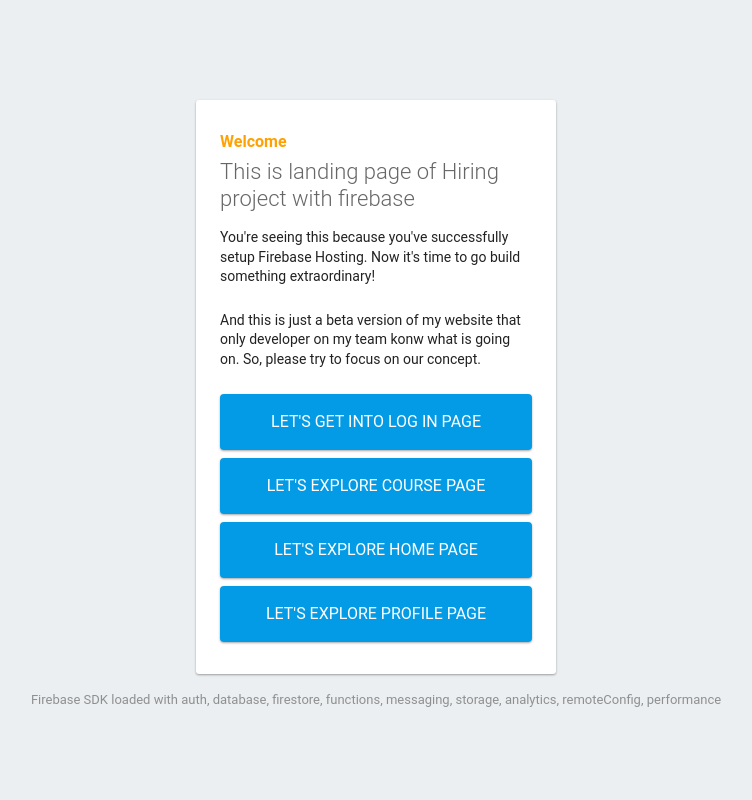
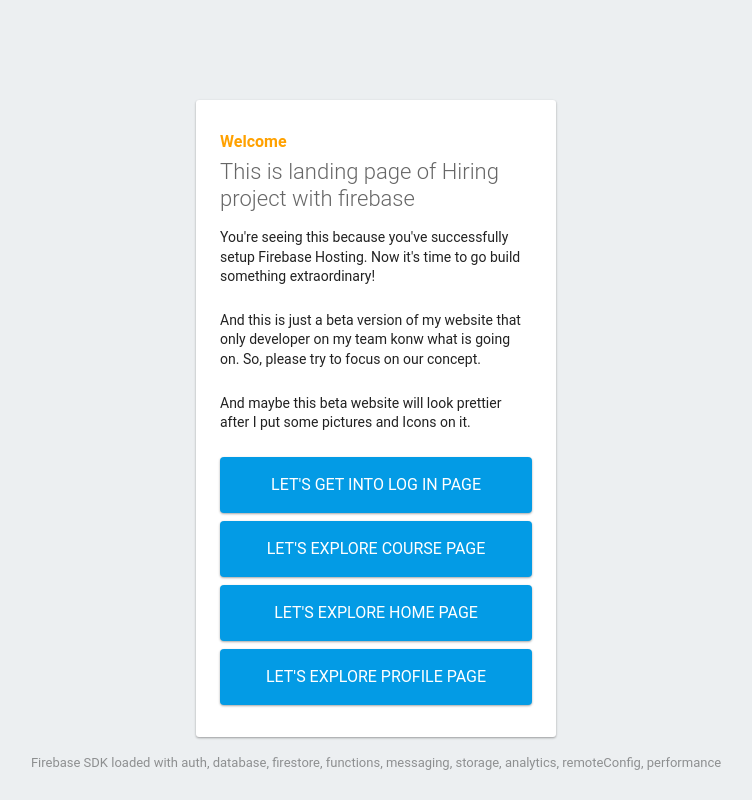
Before and after one commit to kang-van-gent/Hiring, a website: page public/index.html in a window 1280 px wide. Shown: the whole page, without its empty margins (264-1016 px from the left). Drawn offline with nearby package versions, Linux system fonts and the light colour scheme; some packages are replaced by stand-ins of ours.

Commit message:
last change

```diff
--- a/public/index.html
+++ b/public/index.html
@@ -120,6 +120,8 @@
     <p>And this is just a beta version of my website that only developer on my team konw what is going on. So, please
       try to focus on our concept.
     </p>
+    <p>And maybe this beta website will look prettier after I put some pictures and Icons on it.
+    </p>
     <div class="mt-2">
       <a href="login.html">Let's get into Log in page</a>
 
```
